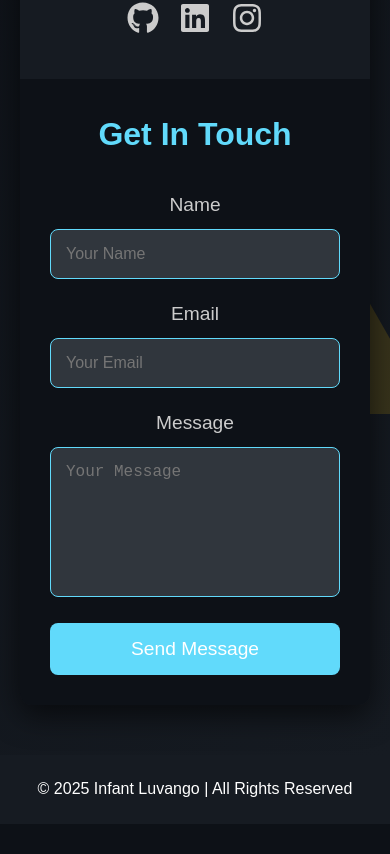
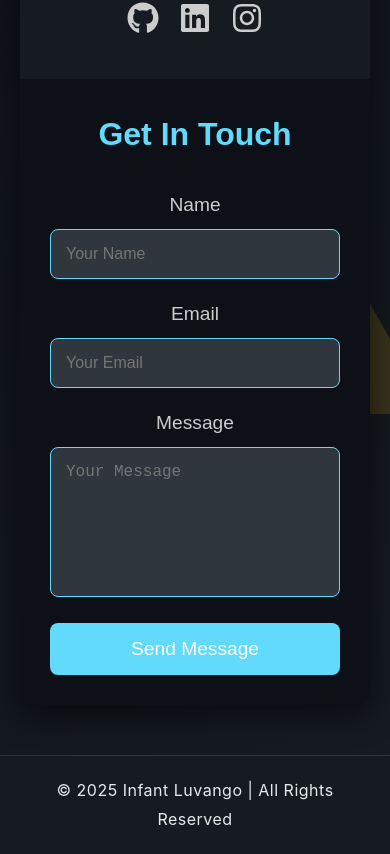
Before and after one commit to INFANTLUVANGO/portfolio, a React (Vite) app: page /contact in a window 390 px wide. Shown: the part 564-1418 px from the top of the page. Before the commit the page ends 1388 px from the top, so only its background shows below. Built offline with nearby package versions, Linux system fonts and the light colour scheme.

Commit message:
Update Footer.css

```diff
--- a/src/styles/Footer.css
+++ b/src/styles/Footer.css
@@ -1,30 +1,43 @@
-/* ⚡ Footer Styling */
+/* ⚡ Enhanced Footer Styling */
 footer {
-    background: #161b22;
-    color: #fff;
+  background: #0d1117; /* Darker shade for more contrast */
+  color: #e6edf3; /* Slightly off-white for less strain */
   text-align: center;
-    padding: 20px;
+  padding: 30px 20px;
   font-size: 1rem;
-    box-shadow: 0 -4px 10px rgba(0, 0, 0, 0.5);
+  box-shadow: 0 -4px 12px rgba(0, 0, 0, 0.4);
+  border-top: 1px solid #30363d;
+  animation: fadeInUp 1s ease-in-out;
+  font-family: 'Inter', sans-serif;
 }
 
 footer p {
   margin: 0;
   font-size: 1rem;
+  letter-spacing: 0.5px;
+  opacity: 0.9;
 }
 
-  footer a {
-    color: #61dafb;
-    transition: color 0.3s ease;
+/* Subtle animation */
+@keyframes fadeInUp {
+  from {
+    opacity: 0;
+    transform: translateY(20px);
   }
-
-  footer a:hover {
-    color: #007bff;
+  to {
+    opacity: 1;
+    transform: translateY(0);
+  }
 }
 
 /* Responsive Design */
 @media (max-width: 768px) {
   footer {
     font-size: 0.9rem;
+    padding: 20px 10px;
+  }
+
+  footer p {
+    font-size: 0.9rem;
   }
 }
```
Lines whose indentation alone changed are shown as unchanged.
